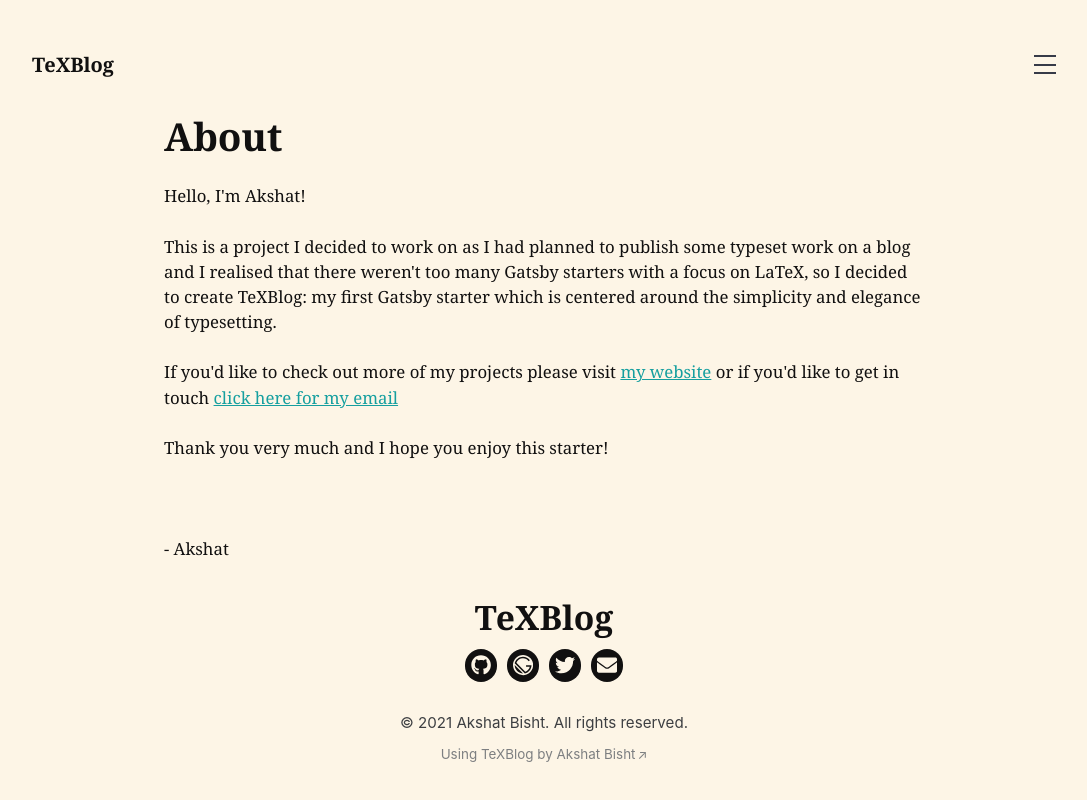
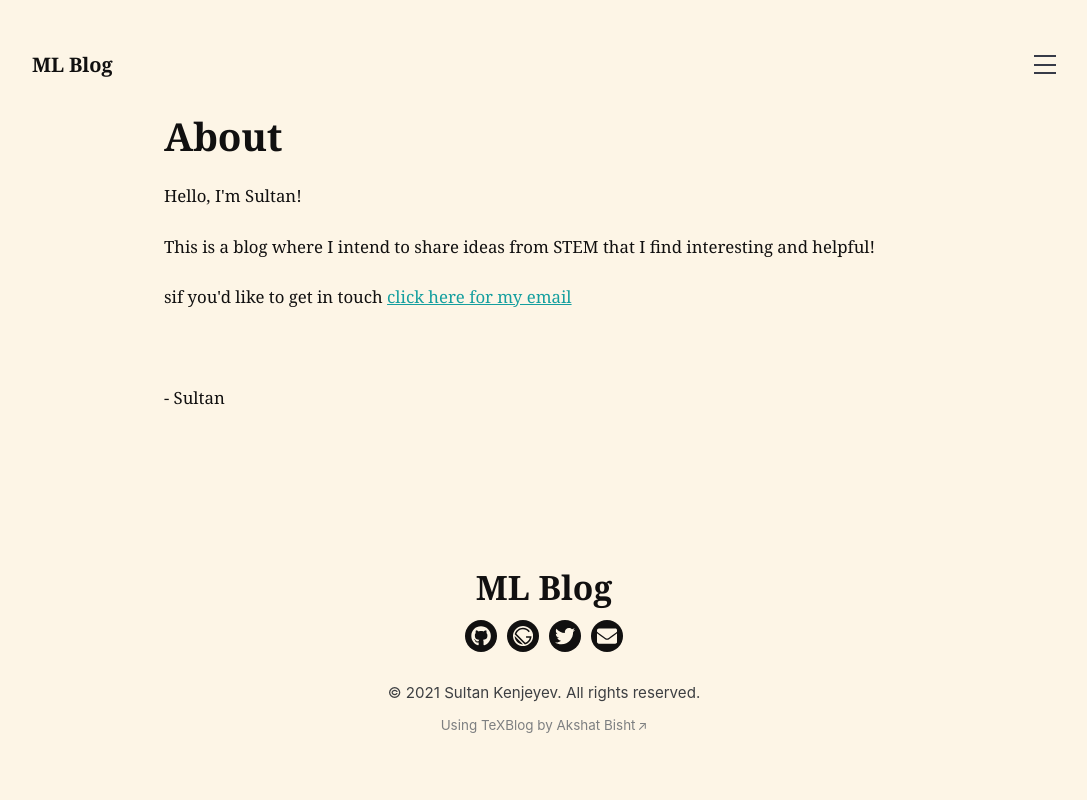
Before and after one commit to ctrlnomad/blog, a Gatsby site: page /about in a window 1280 px wide. Shown: the whole page, without its empty margins (96-1183 px from the left). Built offline with nearby package versions, Linux system fonts and the light colour scheme; Gatsby itself is replaced by a stand-in of ours; a web font is replaced by a local one.

Commit message:
making it mine

```diff
--- a/gatsby-config.js
+++ b/gatsby-config.js
@@ -1,9 +1,9 @@
 module.exports = {
 	siteMetadata: {
 		// Update these and enjoy :)
-		title: `TeXBlog`,
-		description: `A simple, LaTeX enabled starter to properly showcase your beautifully typeset articles. Perfectly complements STEM blogs.`,
-		author: `Akshat Bisht`,
+		title: `ML Blog`,
+		description: `Programming and ML Blog`,
+		author: `Sultan Kenjeyev`,
 	},
 	plugins: [
 		{
--- a/src/components/SocialLinks/sociallinks.tsx
+++ b/src/components/SocialLinks/sociallinks.tsx
@@ -7,7 +7,7 @@
 
 // Edit these to add or remove social media icons.
 const socialMediaAccounts = [
-	{ id: 1, icon: FaGithub, url: "http://github.com/aaaakshat" },
+	{ id: 1, icon: FaGithub, url: "http://github.com/ctrlnomad" },
 	{
 		id: 2,
 		icon: GrGatsbyjs,
--- a/src/pages/about.tsx
+++ b/src/pages/about.tsx
@@ -10,27 +10,15 @@
 			<section className="About">
 				<h1>About</h1>
 				<p>
-					Hello, I'm Akshat!
+					Hello, I'm Sultan!
 					<br />
 					<br />
-					This is a project I decided to work on as I had planned to publish
-					some typeset work on a blog and I realised that there weren't too many
-					Gatsby starters with a focus on LaTeX, so I decided to create TeXBlog:
-					my first Gatsby starter which is centered around the simplicity and
-					elegance of typesetting.
+					This is a blog where I intend to share  ideas from STEM that I find interesting and helpful!
 					<br />
 					<br />
-					If you'd like to check out more of my projects please visit{" "}
+					sif you'd like to get in touch{" "}
 					<a
-						href="http://akshatbisht.com"
-						target="_blank"
-						rel="noopener noreferrer"
-					>
-						my website
-					</a>{" "}
-					or if you'd like to get in touch{" "}
-					<a
-						href="mailto:hello@akshatbisht.com"
+						href="mailto:ksula0155@gmail.com"
 						target="_blank"
 						rel="noopener noreferrer"
 					>
@@ -38,12 +26,9 @@
 					</a>
 					<br />
 					<br />
-					Thank you very much and I hope you enjoy this starter!
 					<br />
 					<br />
-					<br />
-					<br />
-					- Akshat
+					- Sultan
 				</p>
 			</section>
 		</Layout>
--- a/src/pages/example-page.tsx
+++ b/src/pages/example-page.tsx
@@ -8,8 +8,7 @@
 			{/* siteTitle specifies that the title will the siteTitle alone */}
 			<SEO title="siteTitle" />
 			<section>
-				<h1>Example Page</h1>
-				<h4>What are you waiting for? Fill it up with your own content!</h4>
+				<h1>In Progress ...</h1>
 			</section>
 		</Layout>
 	)
```
Also changed, not shown: src/images/favicon.png.
